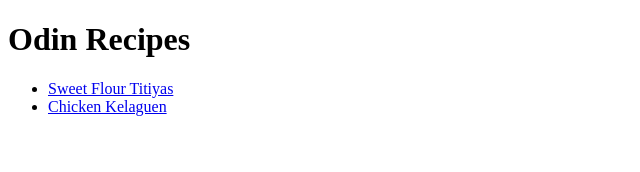
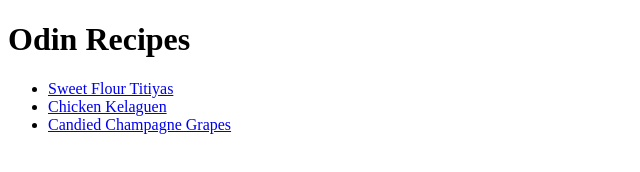
Before and after one commit to CodeWithJazmine/odin-recipes, a plain HTML site: page index.html in a window 1280 px wide. Shown: the whole page, without its empty margins (0-640 px from the left). Drawn offline with Linux system fonts and the light colour scheme.

Commit message:
Add links between homepage and grapes page

```diff
--- a/index.html
+++ b/index.html
@@ -11,6 +11,7 @@
     <ul>
         <li><a href="./recipes/sweet-flour-titiyas.html">Sweet Flour Titiyas</a></li>
         <li><a href="./recipes/chicken-kelaguen.html">Chicken Kelaguen</a></li>
+        <li><a href="./recipes/candied-champagne-grapes.html">Candied Champagne Grapes</a></li>
     </ul>
 </body>
 </html>
```
Also changed, not shown: recipes/candied-champagne-grapes.html (+1 -1 lines).
